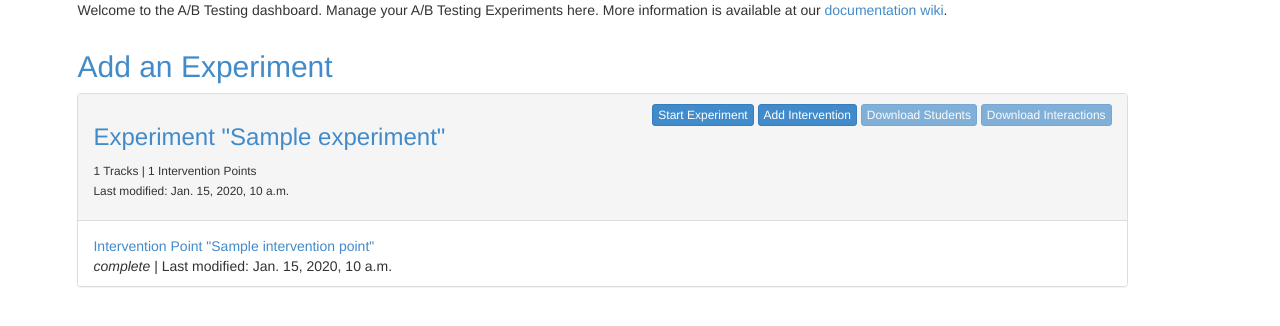
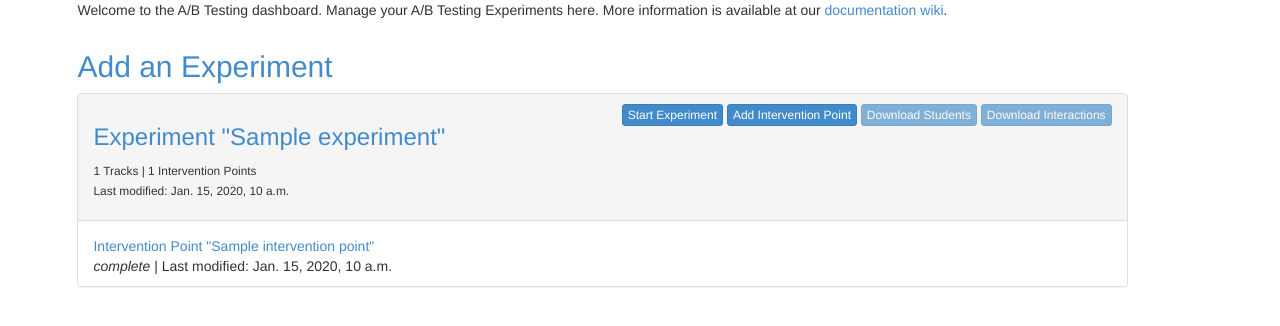
Before and after one commit to penzance/ab-testing-tool, a Django app: template ab_tool/templates/ab_tool/experimentsDashboard.html in a window 1280 px wide. Shown: the part 70-396 px from the top of the page. Run offline with Django 3.2, Linux system fonts and the light colour scheme; the template is opened without the code that fills it: most values are stand-ins (such as "Sample title", 1, 10 or a date in 2020); some libraries are stand-ins or nearby versions.

Commit message:
Update experimentsDashboard.html

```diff
--- a/ab_tool/templates/ab_tool/experimentsDashboard.html
+++ b/ab_tool/templates/ab_tool/experimentsDashboard.html
@@ -52,7 +52,7 @@
                                 Start Experiment </a>
                             {% endif %}
                             <a type="button" class="btn btn-primary btn-xs" href="#createIntervention_{{experiment.id}}" id="add_intervention_point_button" data-toggle="modal">
-                                Add Intervention </a>
+                                Add Intervention Point </a>
                             <!-- <a type="button" class="btn btn-primary btn-xs">
                                 Copy Experiment
                             </a> -->
```
